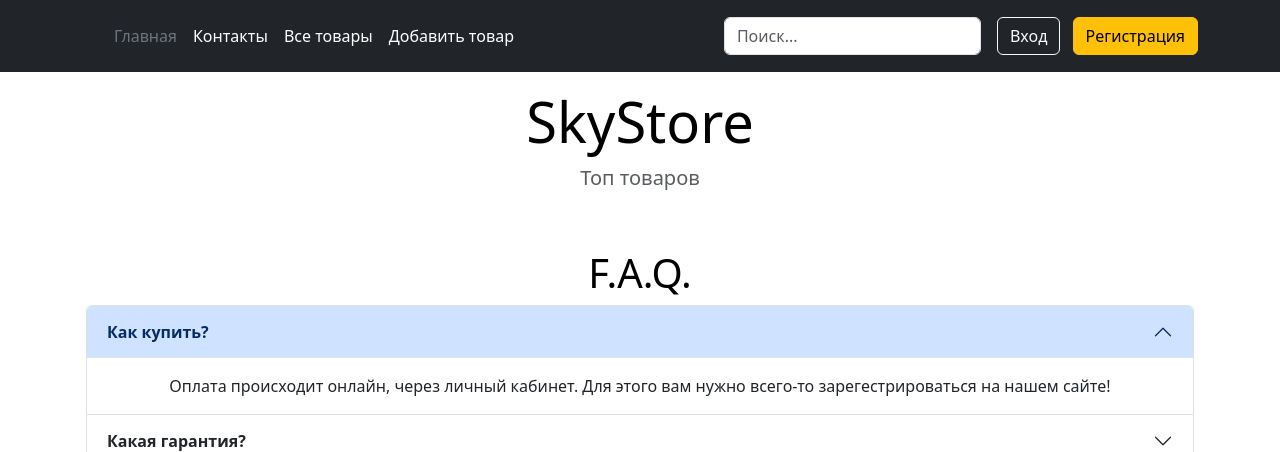
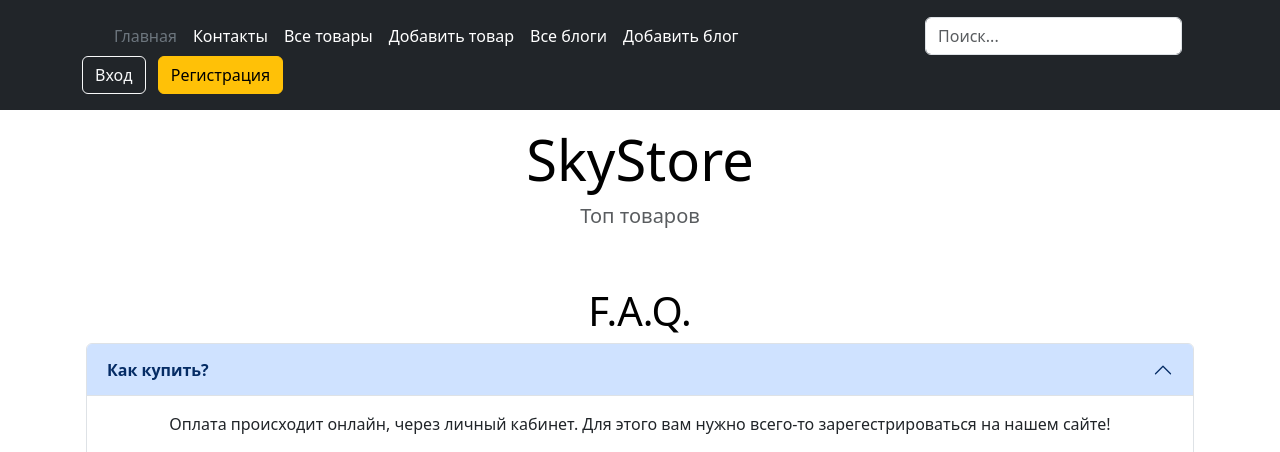
Before and after one commit to IlyaKovalchukKIS/Django_SkyStore, a Django app: page / in a window 1280 px wide. Shown: the top 452 px of the page. Run offline with Django 4.2, Linux system fonts and the light colour scheme; data that the repository does not hold is empty; some libraries are stand-ins or nearby versions.

Commit message:
создано новое приложение blog

```diff
--- a/catalog/templates/catalog/base.html
+++ b/catalog/templates/catalog/base.html
@@ -27,6 +27,10 @@
                 <li><a href="{% url 'catalog:product_list'%}" class="nav-link px-2 text-white">Все товары</a>
                 </li>
                 <li><a href="{% url 'catalog:product_create'%}" class="nav-link px-2 text-white">Добавить товар</a>
+                </li>
+                <li><a href="{% url 'blog:blog_list'%}" class="nav-link px-2 text-white">Все блоги</a>
+                </li>
+                <li><a href="{% url 'blog:blog_create'%}" class="nav-link px-2 text-white">Добавить блог</a>
                 </li>
 
                 <li><a href="#" class="nav-link px-2 text-white"></a></li>
--- a/config/settings.py
+++ b/config/settings.py
@@ -37,6 +37,7 @@ INSTALLED_APPS = [
     'django.contrib.staticfiles',
 
     'catalog',
+    'blog',
 ]
 
 MIDDLEWARE = [
--- a/config/urls.py
+++ b/config/urls.py
@@ -22,7 +22,8 @@ from django.conf import settings
 
 urlpatterns = ([
     path('admin/', admin.site.urls),
-    path('', include('catalog.urls', namespace='catalog'))
+    path('', include('catalog.urls', namespace='catalog')),
+    path('', include('blog.urls', namespace='blog'))
 ]
                + static(settings.MEDIA_URL, document_root=settings.MEDIA_ROOT)
                + static(settings.STATIC_URL, document_root=settings.STATICFILES_DIRS))
--- a/requirements.txt
+++ b/requirements.txt
@@ -17,6 +17,7 @@ psycopg2-binary==2.9.6
 ptyprocess==0.7.0
 pure-eval==0.2.2
 Pygments==2.15.1
+pytils==0.4.1
 six==1.16.0
 sqlparse==0.4.4
 stack-data==0.6.2
```
